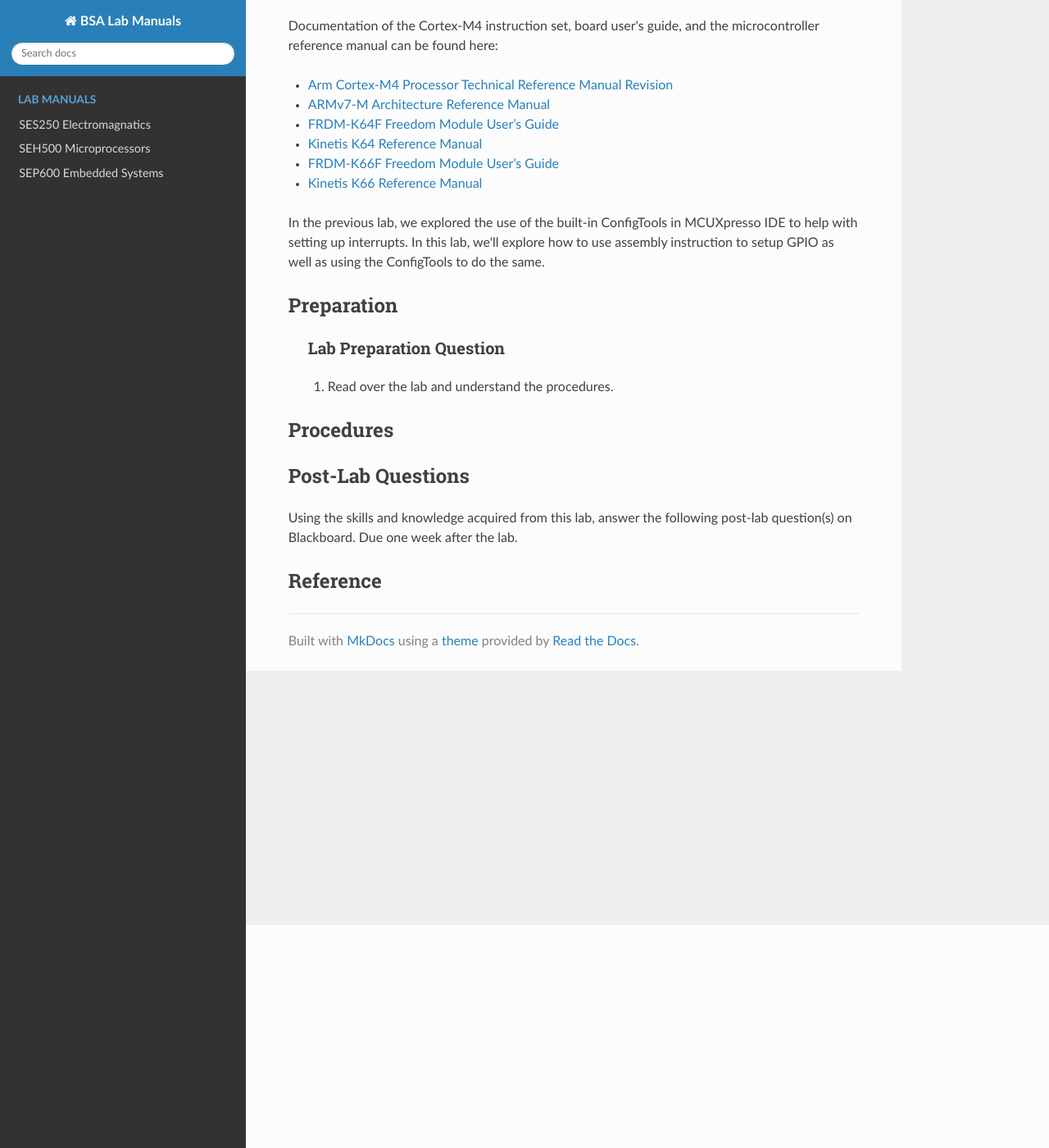
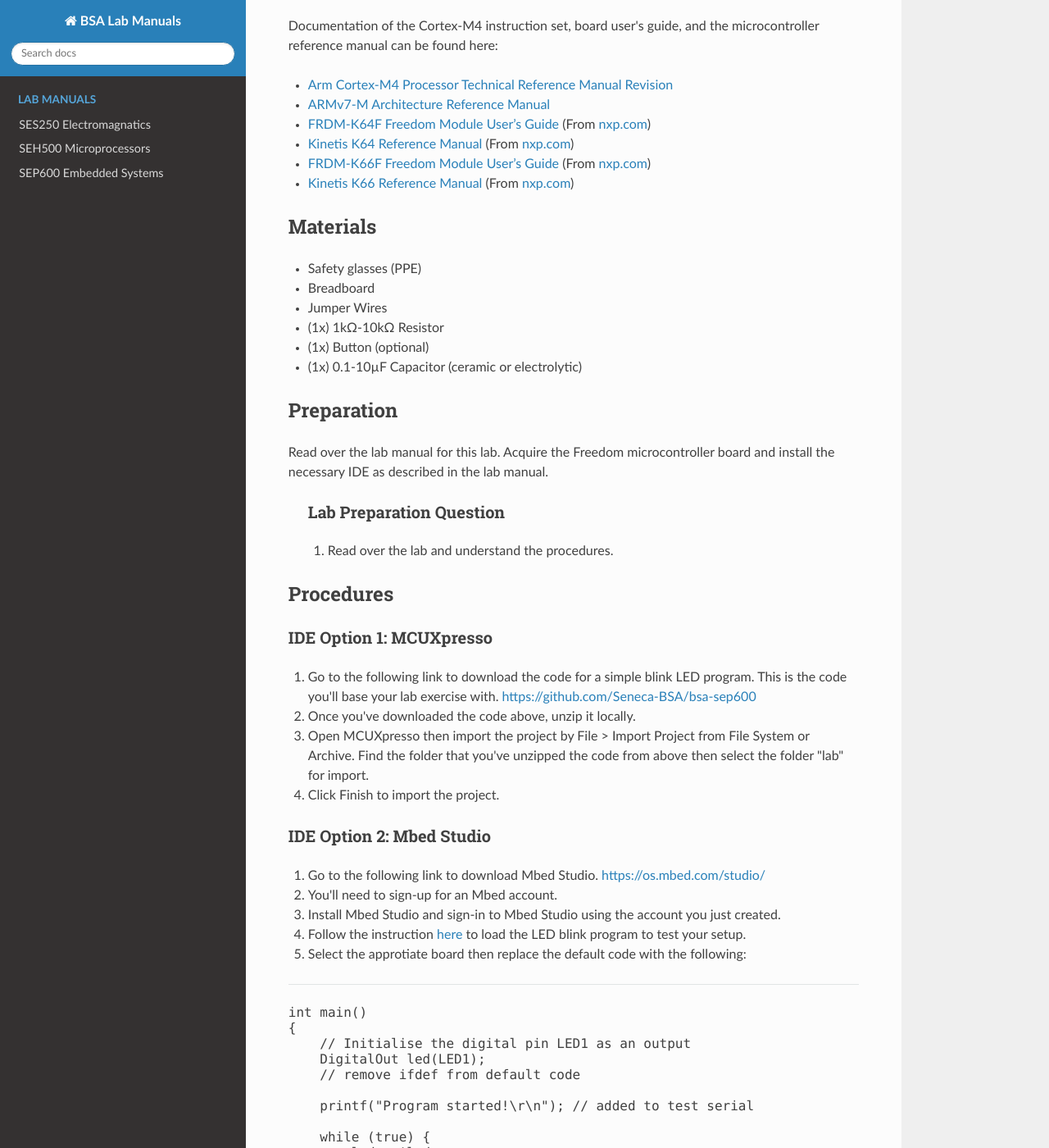
Before and after one commit to Seneca-BSA/bsa, an MkDocs documentation site: the page built from docs/sep600/lab2.md, in a window 1280 px wide and 1400 px high, scrolled down 272 px. Shown: the whole window at 82% size. Built offline with MkDocs 1.6.1, drawn with Linux system fonts in a browser that asks for light colours; nearby versions of some CDN libraries; some of the changed text lies outside the part shown.

Commit message:
updated sep600 lab2

```diff
--- a/docs/sep600/lab2.md
+++ b/docs/sep600/lab2.md
@@ -1,4 +1,4 @@
-# Lab 2
+# Lab 2 : Digital I/O
 
 <font size="5">
 Seneca College</br>
@@ -11,22 +11,137 @@
 
 - [Arm Cortex-M4 Processor Technical Reference Manual Revision](https://developer.arm.com/documentation/100166/0001)
 - [ARMv7-M Architecture Reference Manual](https://developer.arm.com/documentation/ddi0403/latest/)
-- [FRDM-K64F Freedom Module User’s Guide](https://www.nxp.com/webapp/Download?colCode=FRDMK64FUG)
-- [Kinetis K64 Reference Manual](https://www.nxp.com/webapp/Download?colCode=K64P144M120SF5RM)
-- [FRDM-K66F Freedom Module User’s Guide](https://www.nxp.com/webapp/Download?colCode=FRDMK66FUG)
-- [Kinetis K66 Reference Manual](https://www.nxp.com/webapp/Download?colCode=K66P144M180SF5RMV2)
+- [FRDM-K64F Freedom Module User’s Guide](FRDMK64FUG.pdf) (From [nxp.com](https://www.nxp.com/webapp/Download?colCode=FRDMK64FUG))
+- [Kinetis K64 Reference Manual](K64P144M120SF5RM.pdf) (From [nxp.com](https://www.nxp.com/webapp/Download?colCode=K64P144M120SF5RM))
+- [FRDM-K66F Freedom Module User’s Guide](FRDMK66FUG.pdf) (From [nxp.com](https://www.nxp.com/webapp/Download?colCode=FRDMK66FUG))
+- [Kinetis K66 Reference Manual](K66P144M180SF5RMV2.pdf) (From [nxp.com](https://www.nxp.com/webapp/Download?colCode=K66P144M180SF5RMV2))
 
-In the previous lab, we explored the use of the built-in ConfigTools in MCUXpresso IDE to help with setting up interrupts. In this lab, we'll explore how to use assembly instruction to setup GPIO as well as using the ConfigTools to do the same.
+## Materials
+- Safety glasses (PPE)
+- Breadboard
+- Jumper Wires
+- (1x) 1kΩ-10kΩ Resistor
+- (1x) Button (optional)
+- (1x) 0.1-10µF Capacitor (ceramic or electrolytic)
 
 ## Preparation
+
+Read over the lab manual for this lab. Acquire the Freedom microcontroller board and install the necessary IDE as described in the lab manual.
 
 > ### Lab Preparation Question
 > 1. Read over the lab and understand the procedures.
 
 ## Procedures
 
-## Post-Lab Questions
+### IDE Option 1: MCUXpresso
 
-Using the skills and knowledge acquired from this lab, answer the following post-lab question(s) on Blackboard. Due one week after the lab.
+1. Go to the following link to download the code for a simple blink LED program. This is the code you'll base your lab exercise with. [https://github.com/Seneca-BSA/bsa-sep600](https://github.com/Seneca-BSA/bsa-sep600)
+1. Once you've downloaded the code above, unzip it locally.
+1. Open MCUXpresso then import the project by File > Import Project from File System or Archive. Find the folder that you've unzipped the code from above then select the folder "lab" for import.
+1. Click Finish to import the project.
+
+### IDE Option 2: Mbed Studio
+
+1. Go to the following link to download Mbed Studio. [https://os.mbed.com/studio/](https://os.mbed.com/studio/)
+1. You'll need to sign-up for an Mbed account.
+1. Install Mbed Studio and sign-in to Mbed Studio using the account you just created.
+1. Follow the instruction [here](https://os.mbed.com/docs/mbed-studio/current/getting-started/index.html) to load the LED blink program to test your setup.
+1. Select the approtiate board then replace the default code with the following:
+<hr/><pre>
+int main()
+{
+    // Initialise the digital pin LED1 as an output
+    DigitalOut led(LED1);
+    // remove ifdef from default code
+
+    printf("Program started!\r\n"); // added to test serial
+
+    while (true) {
+        led = !led;
+        printf("Blinking!\r\n"); // added to test serial
+        ThisThread::sleep_for(BLINKING_RATE);
+    }
+}
+</pre>
+
+### Part 1: Pull-Up and Pull-Down
+
+![Figure 2.1](lab2-pull-up-down.png)
+
+***Figure 2.1** (A) Pull-Up Input. (B) Pull-Down Input.*
+
+1. Acquire a breadboard, a 1kΩ (or higher resistor), a button (or using jumper wires as a switch), and jumper wires.
+1. Assemble a Pull-Up circuit as given above and attach the signal to one of the digital input pin of your microcontroller. Refer to the microcontroller board manual for details on pin assignment.
+    > **Lab Question:** What is the current passing through the resistor when the switch is closed? Is this a safe current for the resistor? (Hint: what is the maximum power the resistor can handle?)
+    > **Lab Question:** What can we modify to reduce energy consumption of this circuit?
+1. Modify the code provided to you earlier to include a DigitalIn object for accepting digital input. Remember, you'll need to setup a digital pin for input first.
+    <hr/><pre>
+    int main()
+    {
+        // Initialise the digital pin LED1 as an output
+        DigitalOut led(LED1);
+        DigitalIn button(PTXX); // Replace XX with your input pin
+        ...
+    }
+    </pre>
+1. Since the input is pull-up, the normal state will be HIGH. In order to detect a button press, we need to check for a LOW state. Replace the while loop with the following:
+    <hr/><pre>
+    whilte (true)
+    {
+        if (!button)
+        {
+            led = 0; // LED ON
+        } else
+        {
+            led = 1; // LED OFF
+        }
+    }
+    </pre>
+1. Run and test your program.
+1. Without taking apart your Pull-up circuit, assemble another Pull-Down circuit as given above and attach the signal to another of the digital input pin of your microcontroller. Refer to the microcontroller board manual for details on pin assignment.
+1. Modify your code so the second switch you assembled will trigger the second LED (LED2) to turn on.
+1. Run and test your program.
+
+### Part 2: PWM Out and RC
+
+![Figure 2.2](lab2-rc-circuit.png)
+
+***Figure 2.2** RC Circuit.*
+
+1. Without removing your pull-up and pull-down circuit, assemble a RC circuit as given above and attach the input PWM signal to a PWM capable pin of your microcontroller. Refer to the microcontroller board manual for details on pin assignment.
+    > **Lab Question:** What is the RC time constant for your circuit? You'll need this for your program.
+1. Modify your code to setup a PWM pin.
+    <hr/><pre>
+    int main()
+    {
+        ...
+        PwmOut pwm(PTXX); // Replace XX with your pwm pin
+        ...
+    }
+    </pre>
+1. Add the following code to start PWM. Use a period that is at least twice your RC time constant.
+    <hr/><pre>
+    whilte (true)
+    {
+        ...
+        pwm.period(XXXf); // period in s
+        pwm.write(0.50f); // duty cycle 0.5f = 50%
+        ...
+    }
+    </pre>
+1. Turn on the DSO and connect CH1 to the output pin and CH2 to the RC circuit output.
+1. Run and test your program.
+1. Adjust the DSO so both CH1 and CH2 are in view. Your signal should look like the graph below.
+
+    ![Figure 2.2](lab2-rc-pwm.png)
+
+    ***Figure 2.2** PWM signal after RC smoothing.*
+1. Adjust your PWM settings so there's less then 10% fluctuation between the high and low voltage after the RC filter (CH2).
+    > **Lab Question:** What is the PWM frequency to achive this?
 
 ## Reference
+
+- [mbed I/O API](https://os.mbed.com/docs/mbed-os/v6.16/apis/i-o-apis.html)
+- [DigitalIn](https://os.mbed.com/handbook/DigitalIn)
+- [DigitalOut](https://os.mbed.com/handbook/DigitalOut)
+- [PwmOut](https://os.mbed.com/handbook/PwmOut)
```
Also changed, not shown: docs/sep600/index.md (+1 -1 lines), docs/sep600/lab1.md (+9 -6 lines), docs/ses250/lab2.md (+2 -1 lines), docs/sep600/lab2-pull-up-down.png (added), docs/sep600/lab2-rc-circuit.png (added), docs/sep600/lab2-rc-pwm.png (added), 4 other files.
